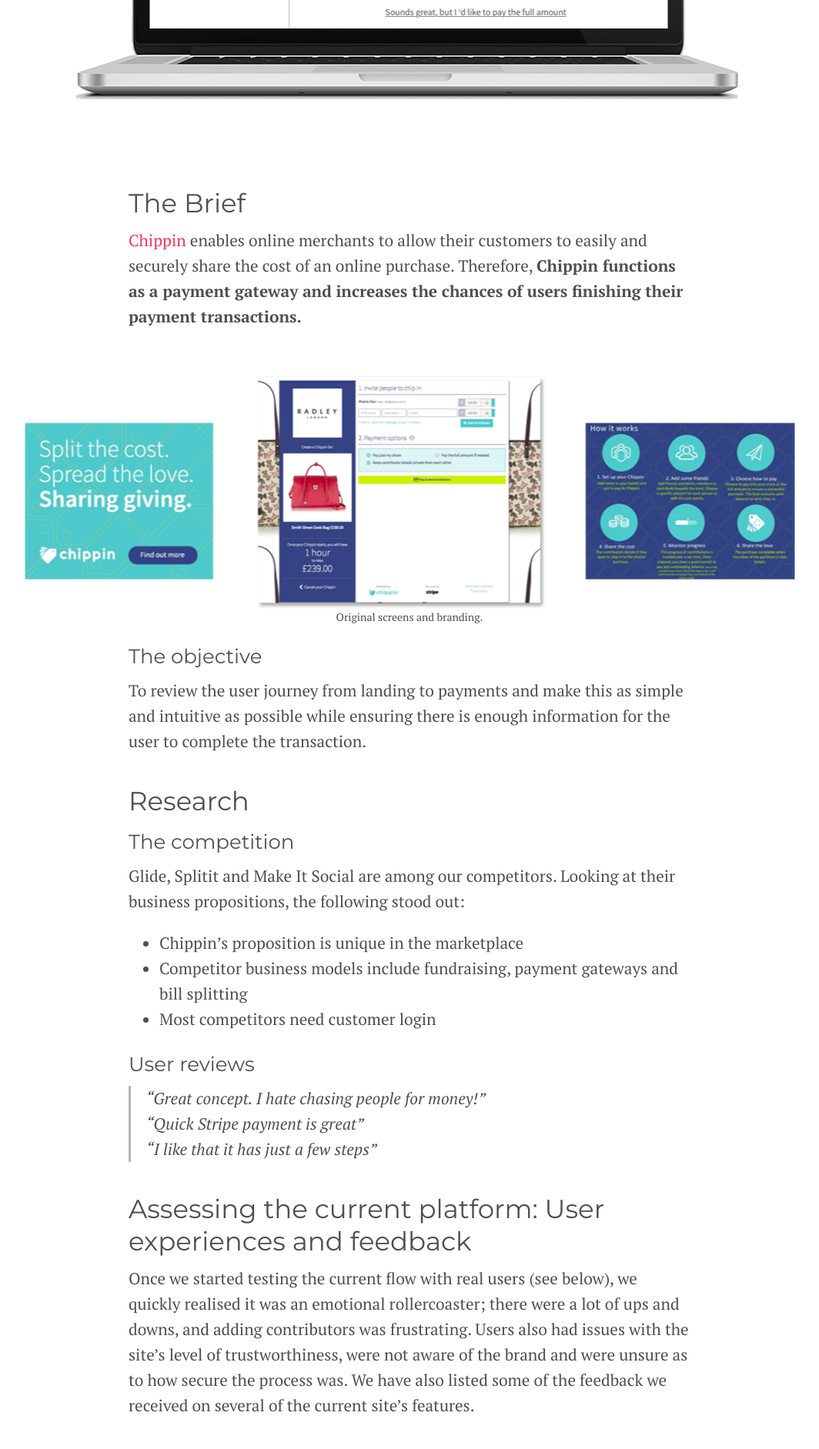
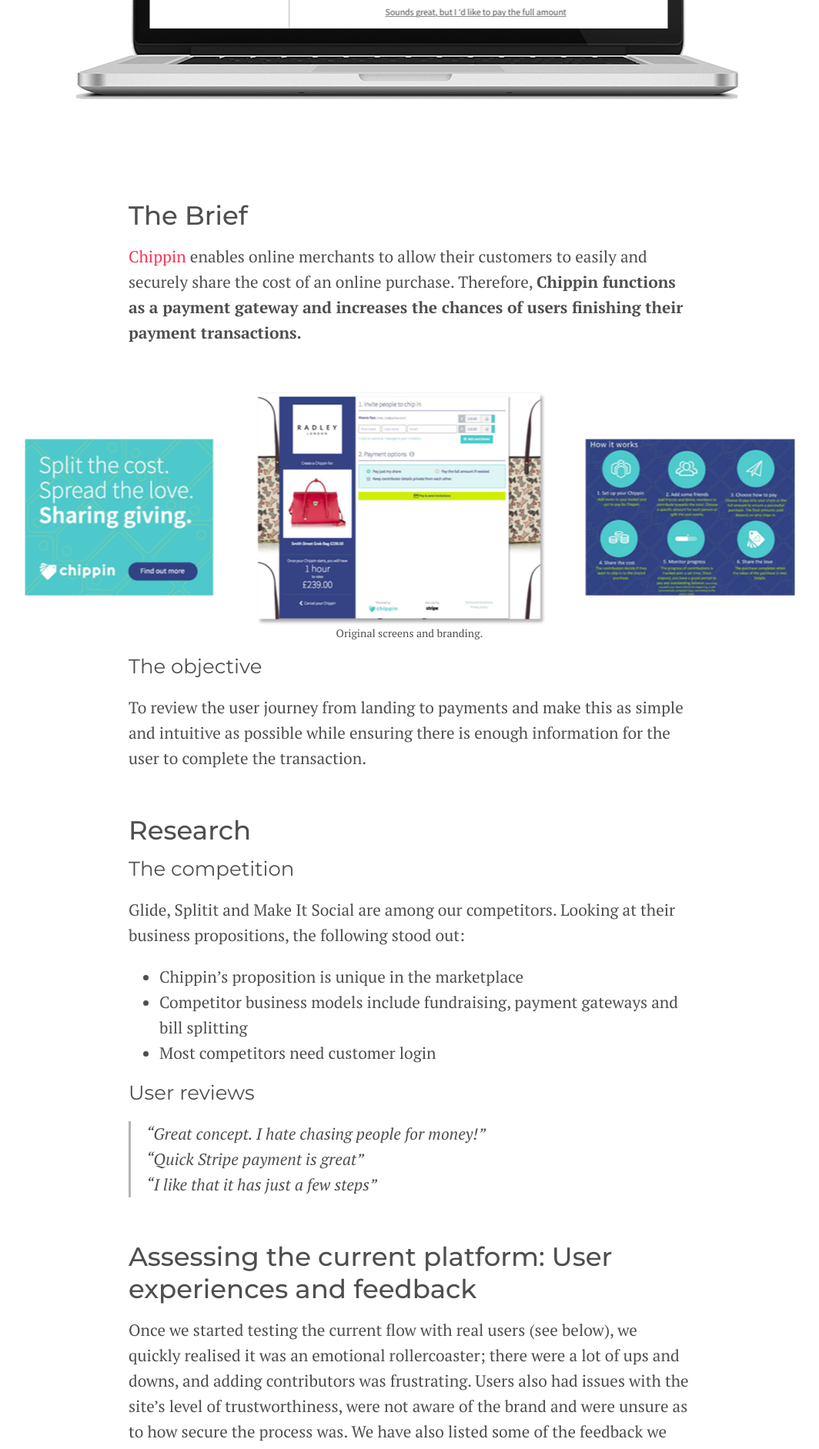
Before and after one commit to irenealgi/irenealegre.com, a Jekyll site: the page built from case-studies/chippin.md, in a window 1280 px wide. Shown: the part 1065-2948 px from the top of the page at 77% size, without its empty margins (108-1172 px from the left). Built offline with Jekyll 4.4.1, drawn with Linux system fonts in a browser that asks for light colours.

Commit message:
Change weight of Montserrat
Former-commit-id: 5f7656ca1681313efd9b99adaf27994f1c20cece

```diff
--- a/css/main.scss
+++ b/css/main.scss
@@ -1,7 +1,7 @@
 ---
 ---
 
-$sans_serif_font_family: "Montserrat", sans-serif;
+$sans_serif_font_family: 'Montserrat', sans-serif;
 $serif_font_family: "PT Serif", serif;
 $main_color: #4F4F4F;
 $light_color: #B5B5B5;
@@ -235,18 +235,20 @@
 
 h2 {
   font-size: 34px;
-  font-weight: 400;
+  font-weight: 500;
   font-family: $sans_serif_font_family;
   line-height: 42px;
-  margin-top: 40px;
-  margin-bottom: -10px;
+  margin-top: 56px;
+  margin-bottom: -5px;
 }
 
 h3 {
   font-size: 26px;
   font-weight: 400;
   font-family: $sans_serif_font_family;
-  margin-bottom: -10px;
+  line-height: 1.15;
+  margin-top: 20px;
+  margin-bottom: 10px;
 }
 
 a {
```
